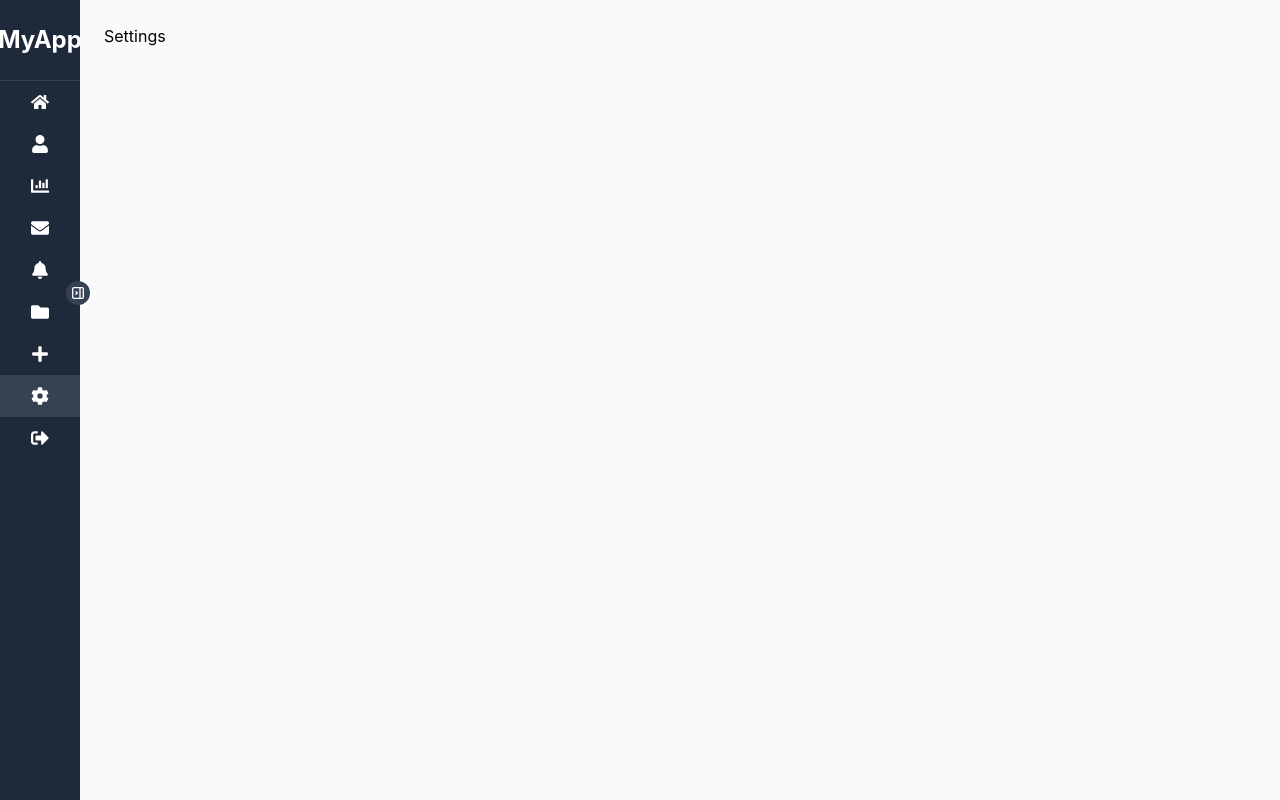
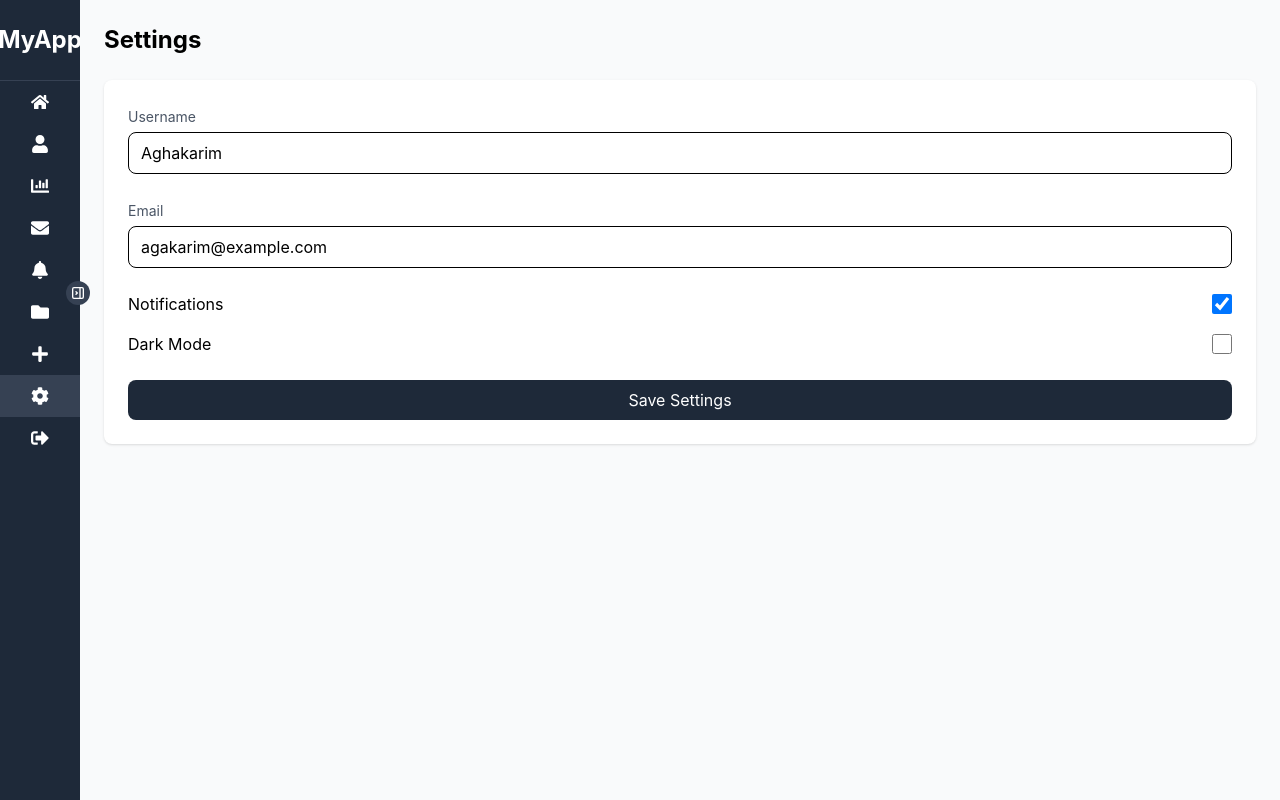
Before and after one commit to Aghakarim-23/adaptive-sidebar-navigation, a React (Vite) app: page /settings in a window 1280 px wide. Built offline with nearby package versions, Linux system fonts and the light colour scheme.

Commit message:
add: content for the Settings  page

```diff
--- a/src/pages/Settings.jsx
+++ b/src/pages/Settings.jsx
@@ -1,9 +1,100 @@
-import React from 'react'
+import { useState } from "react";
 
 const Settings = () => {
+  const [settings, setSettings] = useState({
+    username: "Aghakarim",
+    email: "agakarim@example.com",
+    darkMode: false,
+    notifications: true,
+  });
+
+  const handleChange = (e) => {
+    const { name, value, type, checked } = e.target;
+
+    setSettings({
+      ...settings,
+      [name]: type === "checkbox" ? checked : value,
+    });
+  };
+
+  const handleSubmit = (e) => {
+    e.preventDefault();
+    console.log("Saved settings:", settings);
+    alert("Settings saved!");
+  };
+
   return (
-    <div>Settings</div>
-  )
-}
+    <div className="space-y-6">
+      {/* Title */}
+      <h1 className="text-2xl font-bold">Settings</h1>
 
-export default Settings
+      {/* Form */}
+      <form
+        onSubmit={handleSubmit}
+        className="bg-white p-4 sm:p-6 rounded-lg shadow space-y-6"
+      >
+        {/* Username */}
+        <div>
+          <label className="text-sm text-gray-600">Username</label>
+          <input
+            type="text"
+            name="username"
+            value={settings.username}
+            onChange={handleChange}
+            className="w-full border rounded-lg px-3 py-2 mt-1 outline-none focus:ring-2 focus:ring-gray-300"
+          />
+        </div>
+
+        {/* Email */}
+        <div>
+          <label className="text-sm text-gray-600">Email</label>
+          <input
+            type="email"
+            name="email"
+            value={settings.email}
+            onChange={handleChange}
+            className="w-full border rounded-lg px-3 py-2 mt-1 outline-none focus:ring-2 focus:ring-gray-300"
+          />
+        </div>
+
+        {/* Toggles */}
+        <div className="space-y-4">
+
+          {/* Notifications */}
+          <label className="flex items-center justify-between">
+            <span>Notifications</span>
+            <input
+              type="checkbox"
+              name="notifications"
+              checked={settings.notifications}
+              onChange={handleChange}
+              className="w-5 h-5"
+            />
+          </label>
+
+          {/* Dark Mode (UI only) */}
+          <label className="flex items-center justify-between">
+            <span>Dark Mode</span>
+            <input
+              type="checkbox"
+              name="darkMode"
+              checked={settings.darkMode}
+              onChange={handleChange}
+              className="w-5 h-5"
+            />
+          </label>
+        </div>
+
+        {/* Save button */}
+        <button
+          type="submit"
+          className="w-full bg-gray-800 text-white py-2 rounded-lg hover:bg-gray-700 transition"
+        >
+          Save Settings
+        </button>
+      </form>
+    </div>
+  );
+};
+
+export default Settings;
```
